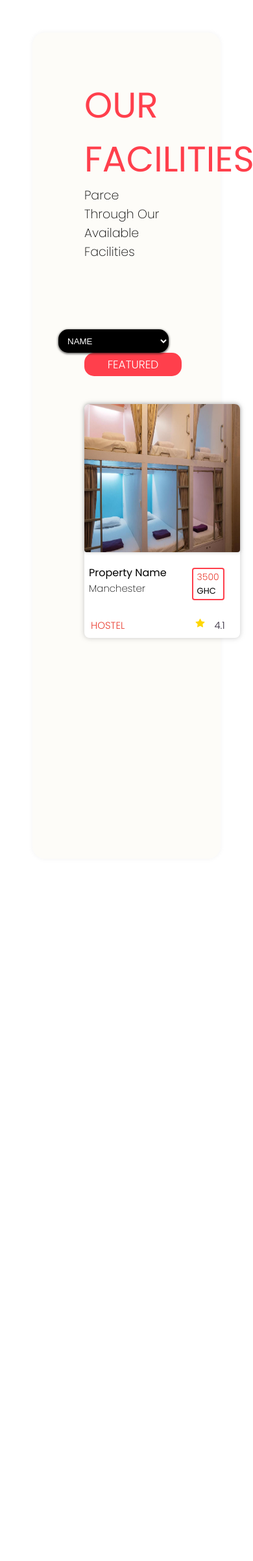
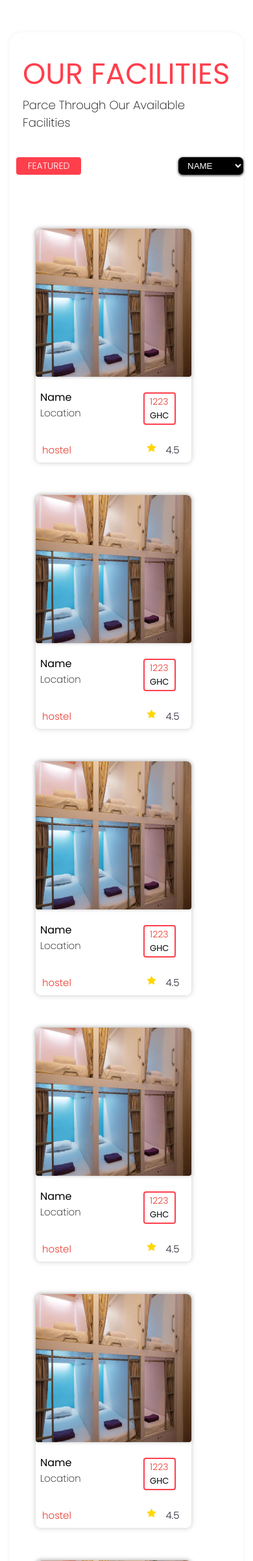
Before and after one commit to OPION-ONLINE/smart, a PHP site: template templates/pages/facility_page/index.php in a window 390 px wide. Shown: the part 83-2486 px from the top of the page at 65% size. Run offline with PHP 8.4, Linux system fonts and the light colour scheme; the template is opened without the code that fills it, so the values that code supplies are empty.

Commit message:
done withmobile

```diff
--- a/styles/pages/facility_page/index.css
+++ b/styles/pages/facility_page/index.css
@@ -83,26 +83,15 @@ select{
 
  .cards_container{
 
-    height: 600px;
+    height: max-content;
     width: calc(100% - 160px);
     margin-bottom: 100px;
     margin-left: 80px;
+    display: flex;
+    flex-wrap: wrap;
 
  }
 
- .row{
-    width: 100%;
-    height: 360px;
-
-    display: grid;
-    grid-template-columns: 1fr 1fr;
- }
-
- .two{
-         display: grid;
-    grid-template-columns: 1fr 1fr;
-
- }
 .card{
 
     display: grid;
@@ -113,6 +102,8 @@ select{
     border-radius: 8px;
     padding: 0px;
     height: 360px;
+    margin-right: 35px;
+    margin-bottom: 50px;
 
 
 }
@@ -219,3 +210,84 @@ select{
     font-size: 15px;
     font-weight: 300;
 }
+@media (max-width: 1000px){
+
+.sub_container{
+    width: calc(100% - 30px);
+    background: rgba(255, 255, 255, 0.144);
+
+
+}
+
+
+.cards_container{
+
+    height: max-content;
+    width: calc(100% - 20px);
+    margin-bottom: 100px;
+    margin-left: 40px;
+    display: flex;
+    flex-wrap: wrap;
+
+ }
+
+.heading{
+    padding: 60px;
+    font-size: 45px;
+    padding-top: 70px;
+    padding-bottom: 20px;
+    margin: -40px;
+
+}
+
+
+.heading .element h6{
+    font-weight: 200;
+    font-size: 18px;
+    color: black;
+}
+
+
+.filter_navigation{
+    width: calc(100% - 10px);
+    margin: 10px;
+    margin-top: 60px;
+     height: 30px;
+    position: relative;
+    margin-bottom: 80px;
+  }
+.featured_button{
+    width: 100px;
+    height: 90%;
+    margin-top: 3px;
+    background: var(--secondary-color);
+    border-radius: 4px;
+    display: flex;
+    align-items: center;
+    justify-content: center;
+}
+
+
+.featured_button h6{
+    color: white;
+    font-size: 14px;
+    font-weight: 300;
+}
+select{
+     float: right;
+    background: black;
+    box-shadow: 0 1px 3px 1px rgba(20, 20, 20, 0.596);
+    height: 90%;
+    margin-top: 0px;
+    border: none;
+    width: 100px;
+    border-radius: 7px;
+    padding-left: 10px;
+    color: white;
+    outline: none;
+ }
+ option{
+    padding-left: 10px;
+ }
+
+}
--- a/templates/pages/facility_page/index.html
+++ b/templates/pages/facility_page/index.html
@@ -24,7 +24,7 @@
                 <div class="cards_container">
 
 
-                    <div class="card">
+                    <!-- <div class="card">
                         <div class="image">
                             <img src="<?php echo $environment_link .'images/bed.jpg'; ?>">
 
@@ -52,9 +52,14 @@
                             </div>
                         </div>
 
-                    </div>
+                    </div> -->
 
+                    <?php
+                        for ($i = 0; $i < 10; $i++) {
+                            facilitycard('Name', 'Location', '1223', 'images/bed.jpg', 'hostel', 4.5);
 
+                        }
+                    ?>
                 </div>
 
 
--- a/templates/pages/facility_page/index.php
+++ b/templates/pages/facility_page/index.php
@@ -4,13 +4,18 @@
     <?php require_once $environment_link . "templates/components/head.php";?>
     <link rel = 'stylesheet' href = '<?php echo $environment_link . 'styles/pages/homepage/homepage.css';?>'>
     <link rel = 'stylesheet' href = '<?php echo $environment_link . 'styles/pages/facility_page/index.css';?>'>
+    <link rel = 'stylesheet' href = '<?php echo $environment_link . 'styles/components/footer.css';?>'>
+
 
 </head>
 <body>
     <div class = 'wrapper'>
         <?php
         require_once $environment_link . "templates/components/navigation.php";
+        require_once $environment_link . "templates/components/facilitycard.php";
         require_once $environment_link . "templates/pages/facility_page/index.html";
+        require_once $environment_link . "templates/components/footer.php";
+
         ?>
     </div>
 
```
Also changed, not shown: index.php (+7 -3 lines).
